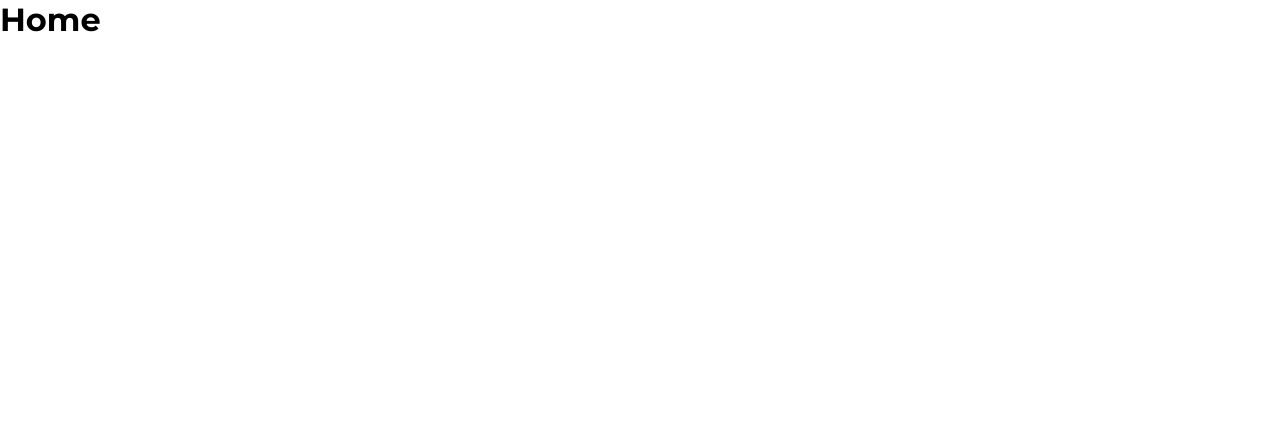
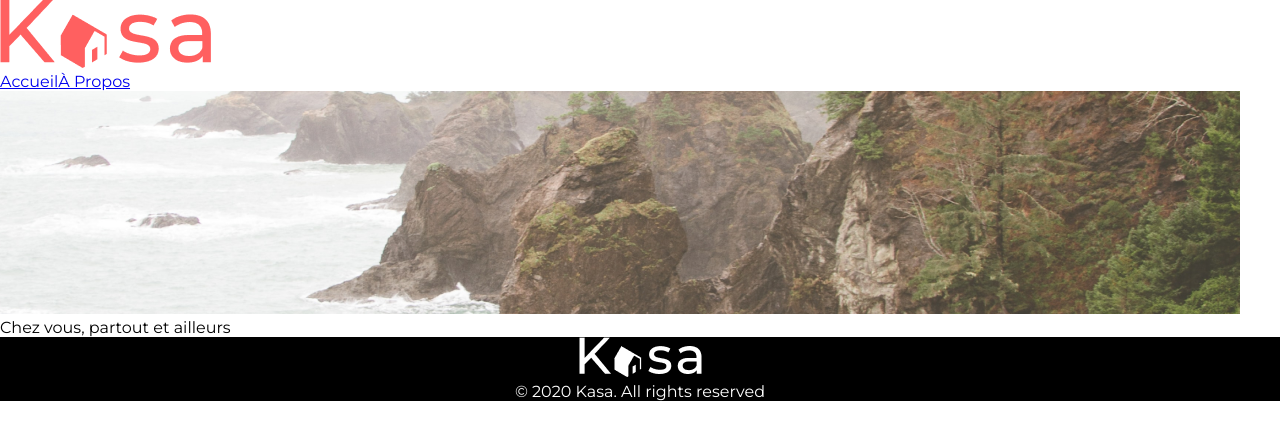
Before and after one commit to Maxb06/P11-Kasa, a React (Create React App) app: page / in a window 1280 px wide. Shown: the top 440 px of the page. Built offline with nearby package versions, Linux system fonts and the light colour scheme.

Commit message:
style : Creation home page

```diff
--- a/src/pages/HomePage.jsx
+++ b/src/pages/HomePage.jsx
@@ -1,8 +1,12 @@
-
+import Banner from "../components/Banner/Banner";
+import Footer from "../components/Footer/Footer";
+import Header from "../components/Header/Header";
 const Home = () => {
     return (
-        <div>
-            <h1>Home</h1>
+        <div className="homepage">
+            <Header />
+            <Banner />
+            <Footer />
         </div>
     );
 };
```
